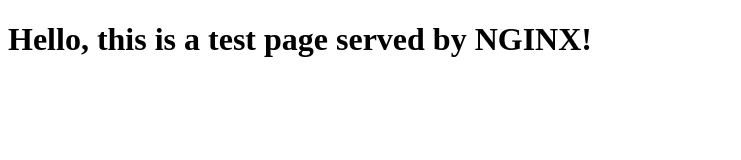
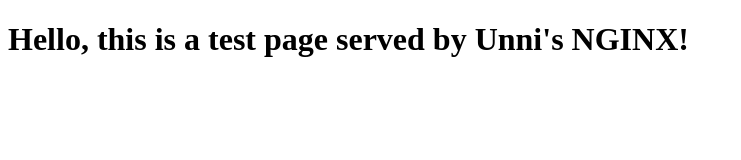
Before and after one commit to unnitallman/kaniko-test-project, a plain HTML site: page index.html in a window 1280 px wide. Shown: the whole page, without its empty margins (0-741 px from the left). Drawn offline with Linux system fonts and the light colour scheme.

Commit message:
Update index.html

```diff
--- a/index.html
+++ b/index.html
@@ -4,6 +4,6 @@
     <title>Kaniko Build Test</title>
 </head>
 <body>
-    <h1>Hello, this is a test page served by NGINX!</h1>
+    <h1>Hello, this is a test page served by Unni's NGINX!</h1>
 </body>
 </html>
```
